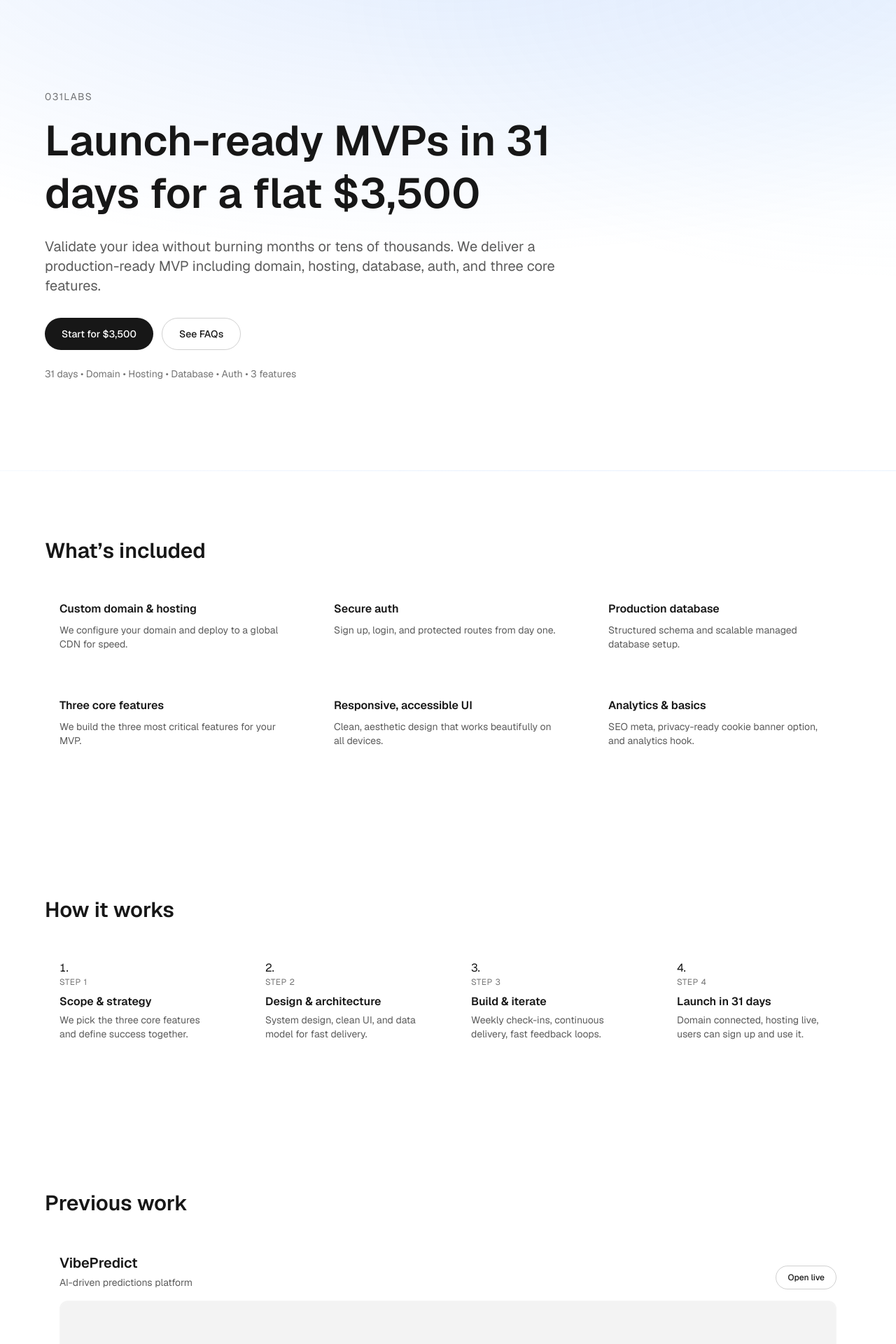
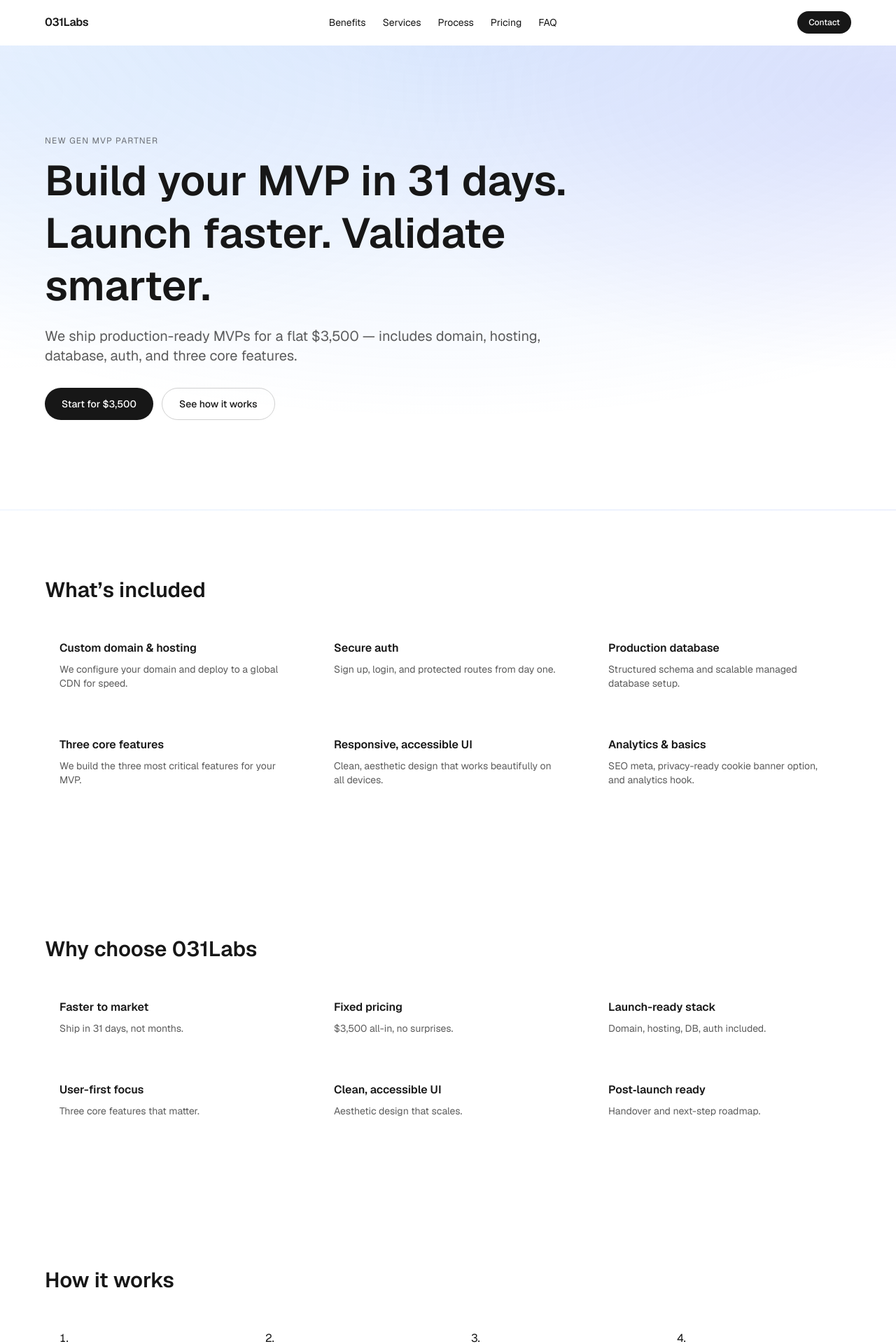
Before and after one commit to danielnogueira8/031labs, a Next.js app: page / in a window 1280 px wide. Shown: the top 1920 px of the page at 70% size. Built offline with nearby package versions, Linux system fonts and the light colour scheme; grey boxes are pictures that could not be loaded.

Commit message:
ui: restructure to Landio-style nav, hero, section order; global hero gradient

```diff
--- a/src/app/globals.css
+++ b/src/app/globals.css
@@ -37,3 +37,13 @@ body {
   background-image: radial-gradient(1200px 500px at 50% -20%, rgba(59,130,246,.15), rgba(59,130,246,0)),
     radial-gradient(800px 400px at 100% 0%, rgba(147,197,253,.12), rgba(147,197,253,0));
 }
+
+/* Landio-like hero gradient */
+.hero-gradient {
+  background-image:
+    radial-gradient(1200px 600px at 50% -10%, rgba(59,130,246,.18), rgba(59,130,246,0)),
+    radial-gradient(800px 400px at 100% 10%, rgba(99,102,241,.15), rgba(99,102,241,0)),
+    radial-gradient(800px 400px at 0% 10%, rgba(147,197,253,.12), rgba(147,197,253,0));
+}
+
+html { scroll-behavior: smooth; }
--- a/src/app/page.tsx
+++ b/src/app/page.tsx
@@ -1,34 +1,46 @@
 export default function Home() {
   return (
     <div className="font-sans">
-      {/* Hero */}
-      <section className="gradient-subtle border-b border-white/10">
+      {/* Top Navigation (sticky) */}
+      <header className="sticky top-0 z-40 backdrop-blur supports-[backdrop-filter]:bg-background/70 border-b border-white/10">
+        <div className="container-page px-6 py-4 flex items-center justify-between">
+          <a href="#" className="font-semibold tracking-tight">031Labs</a>
+          <nav className="hidden sm:flex items-center gap-6 text-sm">
+            <a href="#benefits" className="hover:opacity-80">Benefits</a>
+            <a href="#services" className="hover:opacity-80">Services</a>
+            <a href="#process" className="hover:opacity-80">Process</a>
+            <a href="#pricing" className="hover:opacity-80">Pricing</a>
+            <a href="#faq" className="hover:opacity-80">FAQ</a>
+          </nav>
+          <a href="#contact" className="hidden sm:inline-flex items-center justify-center rounded-full bg-foreground text-background px-4 py-2 text-xs font-medium hover:opacity-90 transition">Contact</a>
+        </div>
+      </header>
+
+      {/* Hero (Landio-like) */}
+      <section className="hero-gradient border-b border-white/10">
         <div className="container-page px-6 py-24 sm:py-32">
           <div className="max-w-3xl">
-            <p className="text-sm uppercase tracking-widest text-foreground/60">031Labs</p>
-            <h1 className="mt-4 text-4xl sm:text-6xl font-semibold leading-tight">
-              Launch-ready MVPs in 31 days for a flat $3,500
+            <div className="text-xs uppercase tracking-widest text-foreground/60">New Gen MVP Partner</div>
+            <h1 className="mt-3 text-4xl sm:text-6xl font-semibold leading-tight">
+              Build your MVP in 31 days. Launch faster. Validate smarter.
             </h1>
-            <p className="mt-6 text-lg sm:text-xl text-foreground/70">
-              Validate your idea without burning months or tens of thousands. We deliver a production-ready MVP including domain, hosting, database, auth, and three core features.
+            <p className="mt-5 text-lg sm:text-xl text-foreground/70">
+              We ship production-ready MVPs for a flat $3,500 — includes domain, hosting, database, auth, and three core features.
             </p>
             <div className="mt-8 flex flex-col sm:flex-row gap-3">
               <a href="#pricing" className="inline-flex items-center justify-center rounded-full bg-foreground text-background px-6 py-3 text-sm font-medium hover:opacity-90 transition">
                 Start for $3,500
               </a>
-              <a href="#faq" className="inline-flex items-center justify-center rounded-full border border-foreground/20 px-6 py-3 text-sm font-medium hover:bg-foreground/5 transition">
-                See FAQs
+              <a href="#process" className="inline-flex items-center justify-center rounded-full border border-foreground/20 px-6 py-3 text-sm font-medium hover:bg-foreground/5 transition">
+                See how it works
               </a>
-            </div>
-            <div className="mt-6 text-sm text-foreground/60">
-              31 days • Domain • Hosting • Database • Auth • 3 features
             </div>
           </div>
         </div>
       </section>
 
       {/* What you get */}
-      <section className="border-b border-white/10">
+      <section id="services" className="border-b border-white/10">
         <div className="container-page px-6 py-16 sm:py-24">
           <h2 className="text-2xl sm:text-3xl font-semibold">What’s included</h2>
           <div className="mt-8 grid sm:grid-cols-2 lg:grid-cols-3 gap-6">
@@ -67,8 +79,30 @@ export default function Home() {
         </div>
       </section>
 
+      {/* Benefits */}
+      <section id="benefits" className="border-b border-white/10">
+        <div className="container-page px-6 py-16 sm:py-24">
+          <h2 className="text-2xl sm:text-3xl font-semibold">Why choose 031Labs</h2>
+          <div className="mt-8 grid sm:grid-cols-2 lg:grid-cols-3 gap-6">
+            {[
+              { title: "Faster to market", desc: "Ship in 31 days, not months." },
+              { title: "Fixed pricing", desc: "$3,500 all-in, no surprises." },
+              { title: "Launch-ready stack", desc: "Domain, hosting, DB, auth included." },
+              { title: "User-first focus", desc: "Three core features that matter." },
+              { title: "Clean, accessible UI", desc: "Aesthetic design that scales." },
+              { title: "Post‑launch ready", desc: "Handover and next-step roadmap." },
+            ].map((b) => (
+              <div key={b.title} className="rounded-xl border border-white/10 p-5">
+                <h3 className="font-semibold">{b.title}</h3>
+                <p className="mt-2 text-sm text-foreground/70">{b.desc}</p>
+              </div>
+            ))}
+          </div>
+        </div>
+      </section>
+
       {/* Process */}
-      <section className="border-b border-white/10">
+      <section id="process" className="border-b border-white/10">
         <div className="container-page px-6 py-16 sm:py-24">
           <h2 className="text-2xl sm:text-3xl font-semibold">How it works</h2>
           <ol className="mt-8 grid sm:grid-cols-2 lg:grid-cols-4 gap-6 list-decimal list-inside">
```
